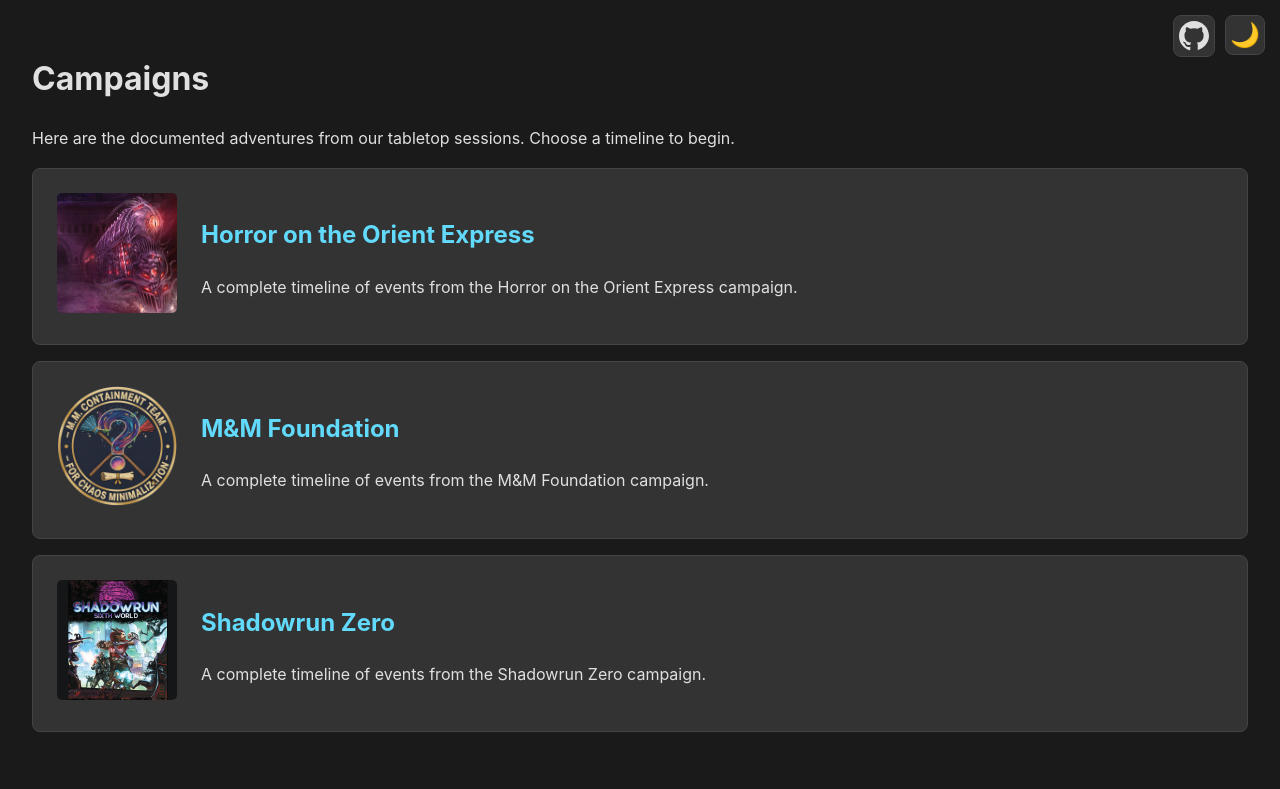
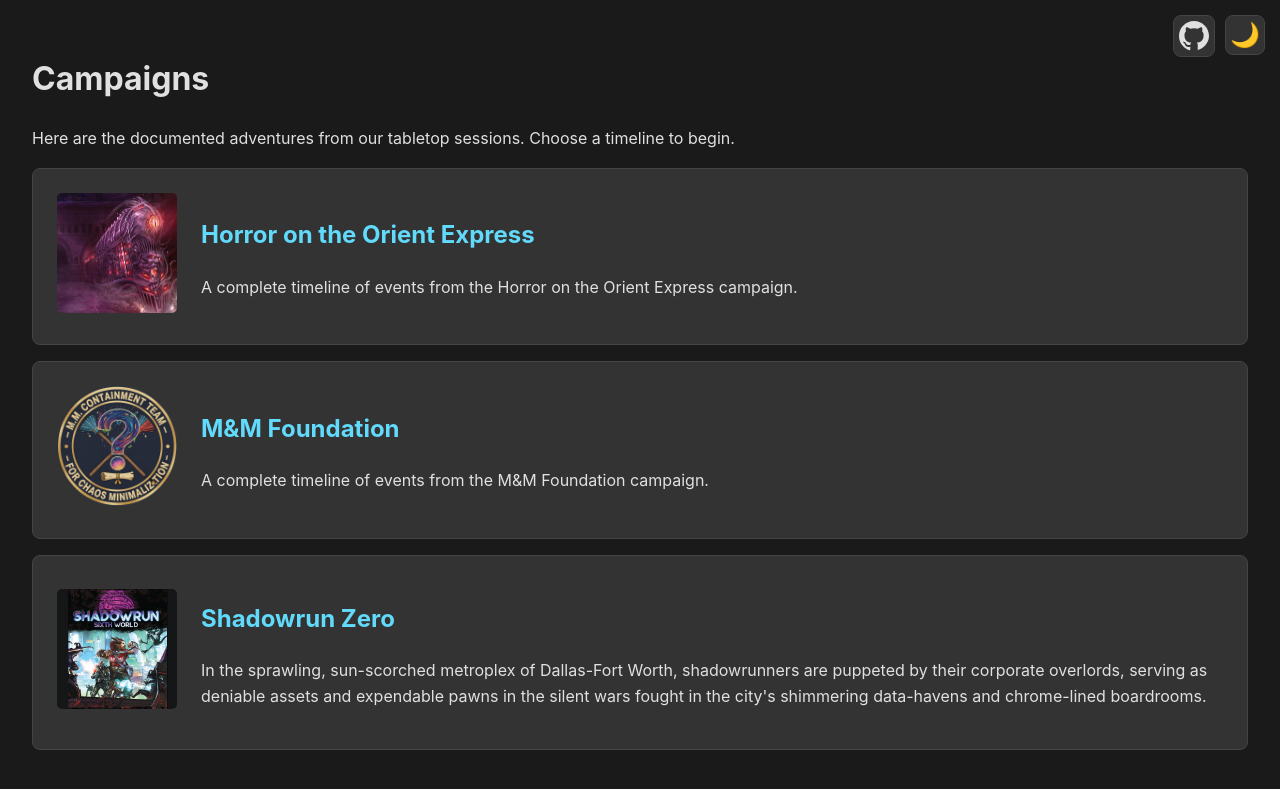
Before and after one commit to TabletopAdventures/tabletopadventures.github.io, a Jekyll site: the page built from index.md, in a window 1280 px wide. Shown: the top 789 px of the page. Built offline with Jekyll 4.4.1, drawn with Linux system fonts in a browser that asks for light colours.

Commit message:
Added ability to have a custom description for campaigns

```diff
--- a/_config.yml
+++ b/_config.yml
@@ -22,6 +22,8 @@
     title: "Shadowrun Zero"
     permalink: /:collection/:name/
     icon: "/assets/images/shadowrun_zero/campaign_icon.png"
+    description: "In the sprawling, sun-scorched metroplex of Dallas-Fort Worth, shadowrunners are puppeted by their corporate overlords, serving as deniable assets and expendable pawns in the silent wars fought in the city's shimmering data-havens and chrome-lined boardrooms."
+
   m_and_m_foundation:
     output: true # Creates a page at /m_and_m_foundation/
     title: "M&M Foundation"
--- a/index.md
+++ b/index.md
@@ -19,7 +19,11 @@
         {% endif %}
         <div class="campaign-card-content">
           <h2><a href="{{ site.baseurl }}/{{ collection.label }}/">{{ collection.title }}</a></h2>
-          <p>A complete timeline of events from the {{ collection.title }} campaign.</p>
+          {% if collection.description %}
+            <p>{{ collection.description }}</p>
+          {% else %}
+            <p>A complete timeline of events from the {{ collection.title }} campaign.</p>
+          {% endif %}
         </div>
       </div>
     {% endif %}
```
